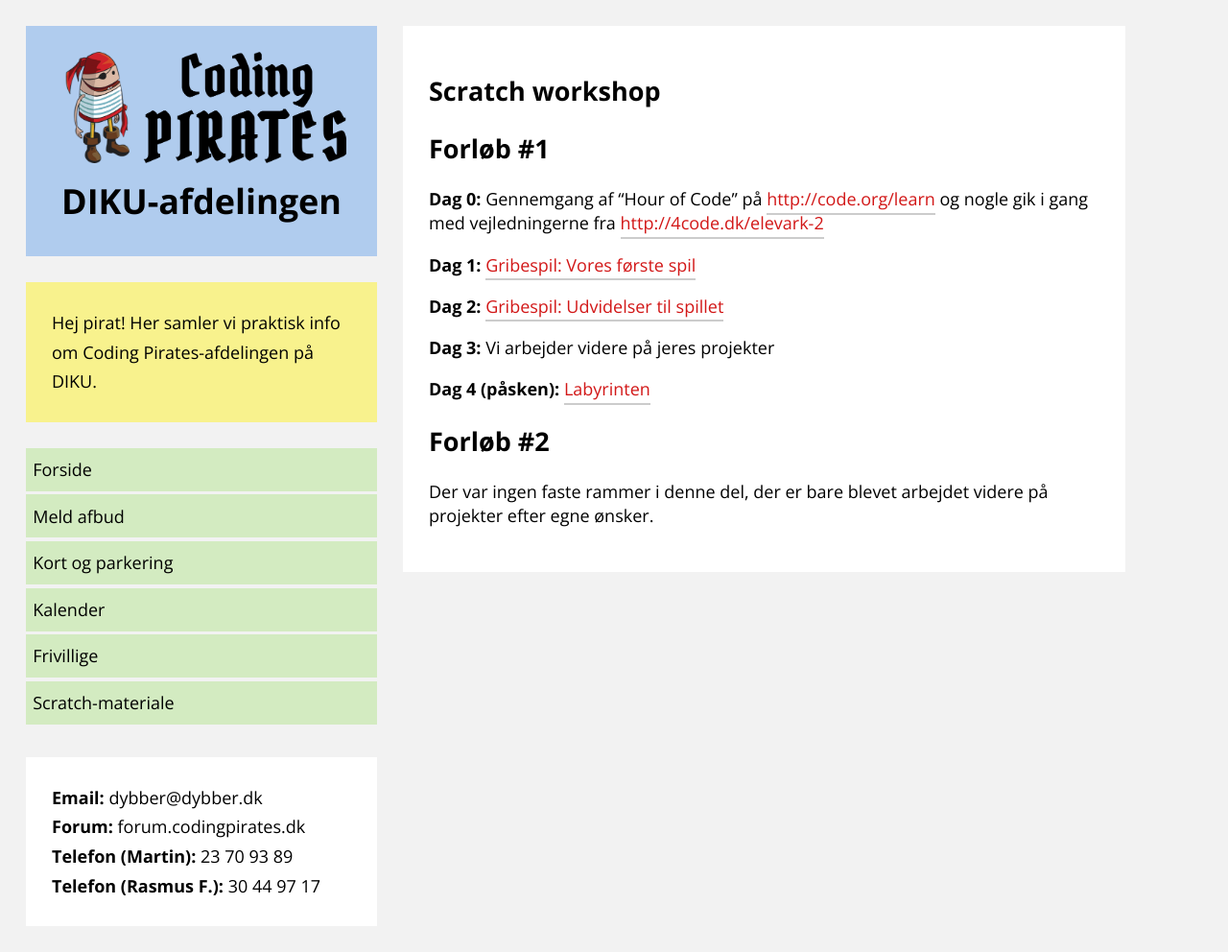
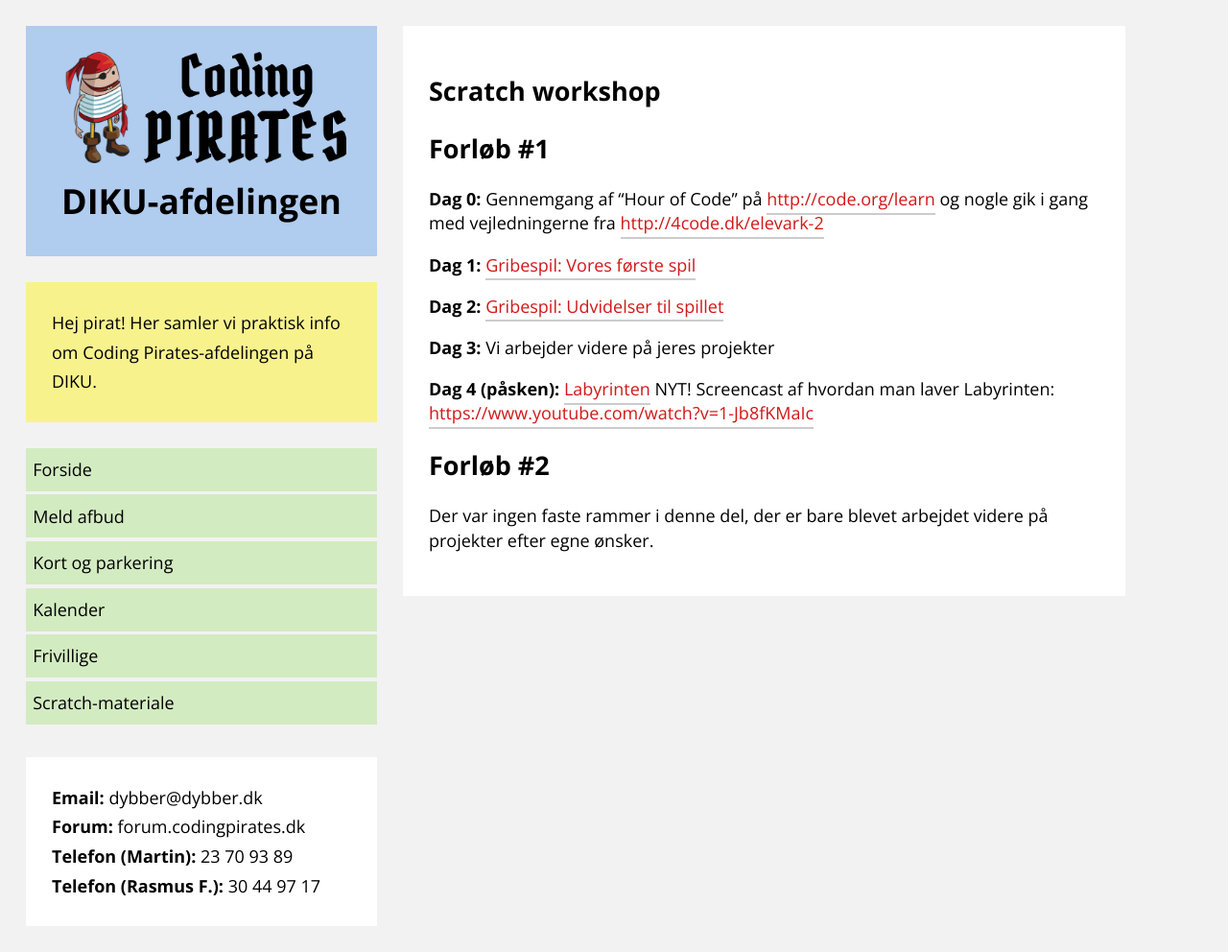
Before and after one commit to dybber/diku.codingpirates.dk, a Jekyll site: the page built from src/scratch.md, in a window 1280 px wide. Shown: the whole page at 96% size. Built offline with Jekyll 4.4.1, drawn with Linux system fonts in a browser that asks for light colours; Markdown is read by kramdown in place of the engine named in the settings.

Commit message:
Tilføj link til Martin Exners screen-cast

```diff
--- a/src/scratch.md
+++ b/src/scratch.md
@@ -16,6 +16,7 @@
 **Dag 3:** Vi arbejder videre på jeres projekter
 
 **Dag 4 (påsken):** [Labyrinten](/scratch/labyrinten/del1.html)
+  NYT! Screencast af hvordan man laver Labyrinten: <https://www.youtube.com/watch?v=1-Jb8fKMaIc>
 
 Forløb #2
 ---------
```
